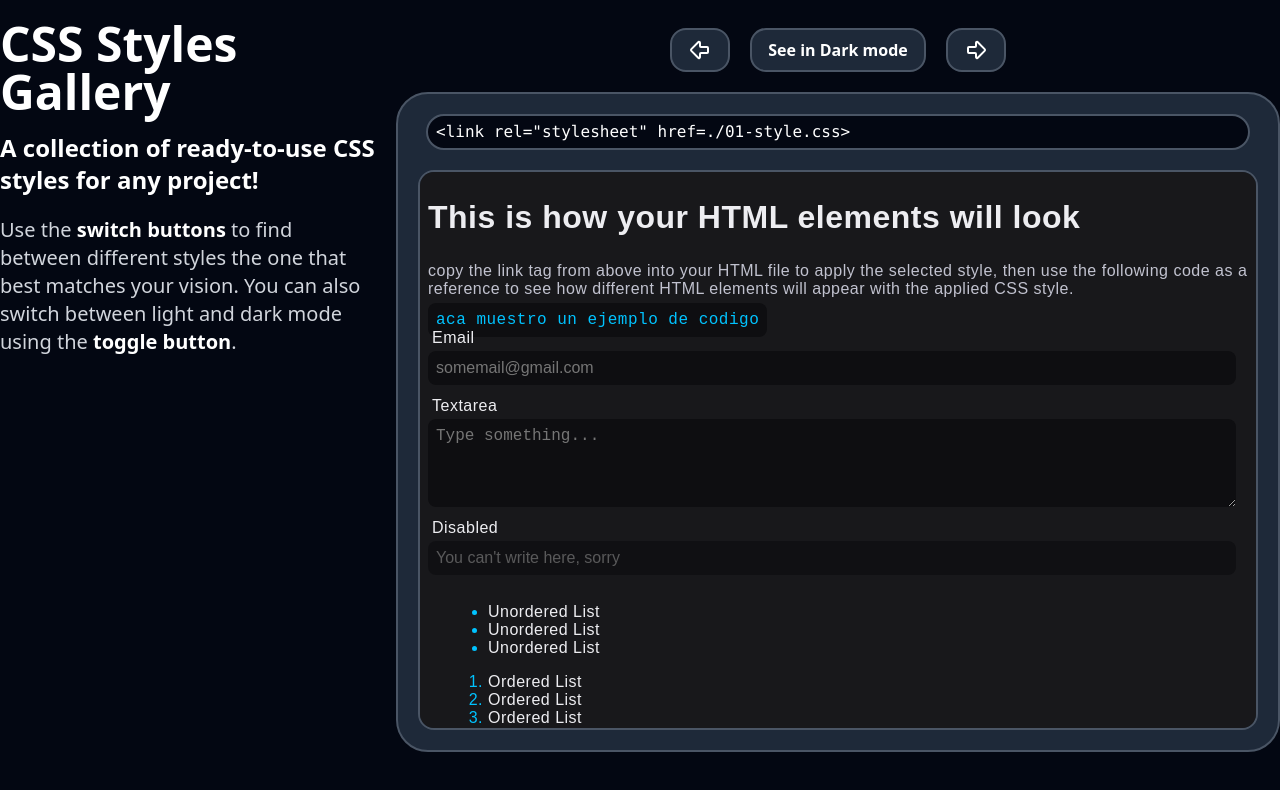
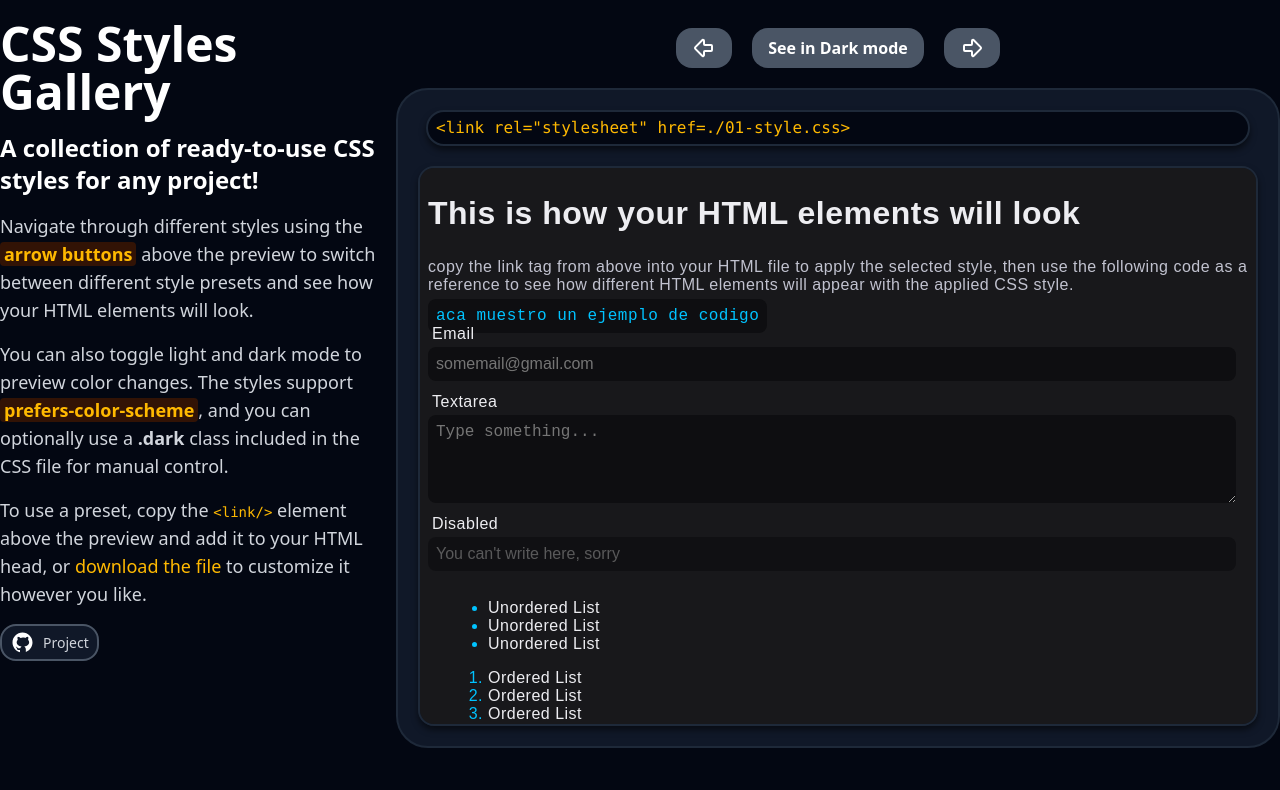
Before and after one commit to RobertGmzz/CSS-Switch-Gallery, a React (Vite) app in the folder proyecto-01/: page / in a window 1280 px wide. Shown: the top 790 px of the page. Built offline with nearby package versions, Linux system fonts and the light colour scheme.

Commit message:
Favicon, titulo de pagina, y uso de estado global para actualizar el link que ancla la pagina con el archivo en github

```diff
--- a/proyecto-01/index.html
+++ b/proyecto-01/index.html
@@ -3,7 +3,10 @@
   <head>
     <meta charset="UTF-8" />
     <meta name="viewport" content="width=device-width, initial-scale=1.0" />
-    <title>proyecto-01</title>
+    <link rel="icon" href="./favicon.png
+    " type="image/x-icon">
+
+    <title>CSS Styles Gallery</title>
   </head>
   <body>
     <div id="root"></div>
--- a/proyecto-01/src/App.tsx
+++ b/proyecto-01/src/App.tsx
@@ -10,9 +10,9 @@ function App() {
 
       <div className="flex flex-col gap-y-5 pt-2 items-center w-200 lg:w-225">
         <SwitchButtons />
-        <div className="flex flex-col gap-y-5 p-5 bg-gray-800 border-2 rounded-4xl border-gray-600">
+        <div className="flex flex-col gap-y-5 p-5 bg-gray-900 border-2 rounded-4xl border-gray-800">
           <ShowCurrentLinkElement />
-          <iframe id="iframeVisor" className="border-2 border-gray-600 rounded-2xl h-[70vh] w-[90vw] lg:w-210" src="/src/assets/DemoElements.html"></iframe>
+          <iframe id="iframeVisor" className="border-2 border-gray-800 rounded-2xl h-[70vh] w-[90vw] lg:w-210 shadow-[0_4px_6px_rgba(0,0,0,0.5)]" src="/src/assets/DemoElements.html"></iframe>
         </div>
       </div>
     </div>
--- a/proyecto-01/src/components/Home.tsx
+++ b/proyecto-01/src/components/Home.tsx
@@ -1,10 +1,33 @@
+import { cssFilesRoutes } from "./References"
+import { useSetCssStore } from "../State"
+
 function Hero(){
+    const currentCss = useSetCssStore((state) => state.currentCss)
+
+
     return (
         <header className="w-full lg:w-150">
             <h1 className="text-5xl font-extrabold mb-4 text-white">CSS Styles Gallery</h1>
-            <h2 className="text-2xl font-semibold my-2 text-white">A <strong className="font-bold">collection of ready-to-use CSS styles</strong> for any project!</h2>
+            <h2 className="text-2xl font-semibold my-4 text-white">A <strong className="font-semibold">collection of ready-to-use CSS styles</strong> for any project!</h2>
 
-            <p className="text-xl text-gray-300 mt-5">Use the <span className="text-white font-bold">switch buttons</span> to find between different styles the one that best matches your vision. You can also switch between light and dark mode using the <span className="text-white font-bold">toggle button</span>.</p>
+        <div className="text-lg text-gray-300 *:mb-4">
+            <p>
+                Navigate through different styles using the <span className="px-1 font-semibold rounded-sm bg-amber-950/70 text-amber-400">arrow buttons</span> above the preview to switch between different style presets and see how your HTML elements will look.
+            </p>
+
+            <p>
+                You can also toggle light and dark mode to preview color changes. The styles support <span className="px-1 font-semibold rounded-sm bg-amber-950/70 text-amber-400">prefers-color-scheme</span>, and you can optionally use a <span className="font-bold">.dark</span> class included in the CSS file for manual control.
+            </p>
+
+            <p>
+                To use a preset, copy the <code className="text-sm text-amber-400">{'<link/>'}</code> element above the preview and add it to your HTML head, or <a href={cssFilesRoutes[currentCss]} target="_blank" rel="noopener noreferrer" className="text-amber-400 hover:underline">download the file</a> to customize it however you like.
+            </p>
+
+            <a href="https://github.com/RobertGmzz/CSS-Styles-Gallery/tree/master/proyecto-01" target="_blank" rel="noopener noreferrer" className="inline-flex items-center gap-2 py-1 px-2 w-auto bg-gray-900 border-2 rounded-2xl border-gray-600 hover:scale-105 active:scale-100">
+                <img src="./github.svg" alt="github icon" />
+                <span className="text-sm">Project</span>
+            </a>
+        </div>
         </header>
     )
 }
--- a/proyecto-01/src/components/References.tsx
+++ b/proyecto-01/src/components/References.tsx
@@ -3,9 +3,7 @@ export const cssLinks = [
     "./02-style.css"
 ]
 
-/* original
-export const cssLinks = [
-    "./src/assets/01-style.css",
-    "./src/assets/02-style.css"
+export const cssFilesRoutes = [
+    "https://github.com/RobertGmzz/css-static-styles/blob/master/css/01-style.css",
+    "https://github.com/RobertGmzz/css-static-styles/blob/master/css/02-style.css"
 ]
-*/
--- a/proyecto-01/src/components/ShowLiks.tsx
+++ b/proyecto-01/src/components/ShowLiks.tsx
@@ -5,7 +5,7 @@ function ShowCurrentLinkElement(){
     const currentCss = useSetCssStore((state) => state.currentCss)
 
     return (
-        <code className="mx-2 py-1 px-2 border-2 border-gray-600 rounded-4xl bg-gray-950 text-white">{`<link rel="stylesheet" href=${cssLinks[currentCss]}>`}</code>
+        <code className="mx-2 py-1 px-2 border-2 border-gray-800 rounded-4xl bg-gray-950 text-amber-400 shadow-[0_4px_6px_rgba(0,0,0,0.5)]">{`<link rel="stylesheet" href=${cssLinks[currentCss]}>`}</code>
     )
 }
 
--- a/proyecto-01/src/special/SwitchButtons.tsx
+++ b/proyecto-01/src/special/SwitchButtons.tsx
@@ -34,12 +34,12 @@ function MagicButtons(){
     }, [currentCss])
 
     return(
-        <div className="flex justify-between gap-x-5 text-white font-semibold *:border-2 *:border-gray-600 *:rounded-2xl *:px-4 *:py-2">
-            <button onClick={prevCss} className="cursor-pointer bg-gray-800">
+        <div className="flex justify-between gap-x-5 text-white font-semibold *:rounded-2xl *:px-4 *:py-2 *:hover:scale-105 *:active:scale-100">
+            <button onClick={prevCss} className="cursor-pointer bg-gray-600">
                 <ArrowBigLeft />
             </button>
-                <ThemeButton />
-            <button onClick={nextCss} className="cursor-pointer bg-gray-800">
+            <ThemeButton />
+            <button onClick={nextCss} className="cursor-pointer bg-gray-600">
                 <ArrowBigRight />
             </button>
         </div>
--- a/proyecto-01/src/special/ToggleTheme.tsx
+++ b/proyecto-01/src/special/ToggleTheme.tsx
@@ -28,7 +28,7 @@ function ThemeButton(){
     }, [isDark])
 
     return (
-        <button onClick={() => setIsDark(!isDark)} className="cursor-pointer bg-gray-800">
+        <button onClick={() => setIsDark(!isDark)} className="cursor-pointer bg-gray-600">
             {isDark? "See in Light mode" : "See in Dark mode"}
         </button>
     )
```
Also changed, not shown: proyecto-01/public/favicon.png (added), proyecto-01/public/github.svg (added).
